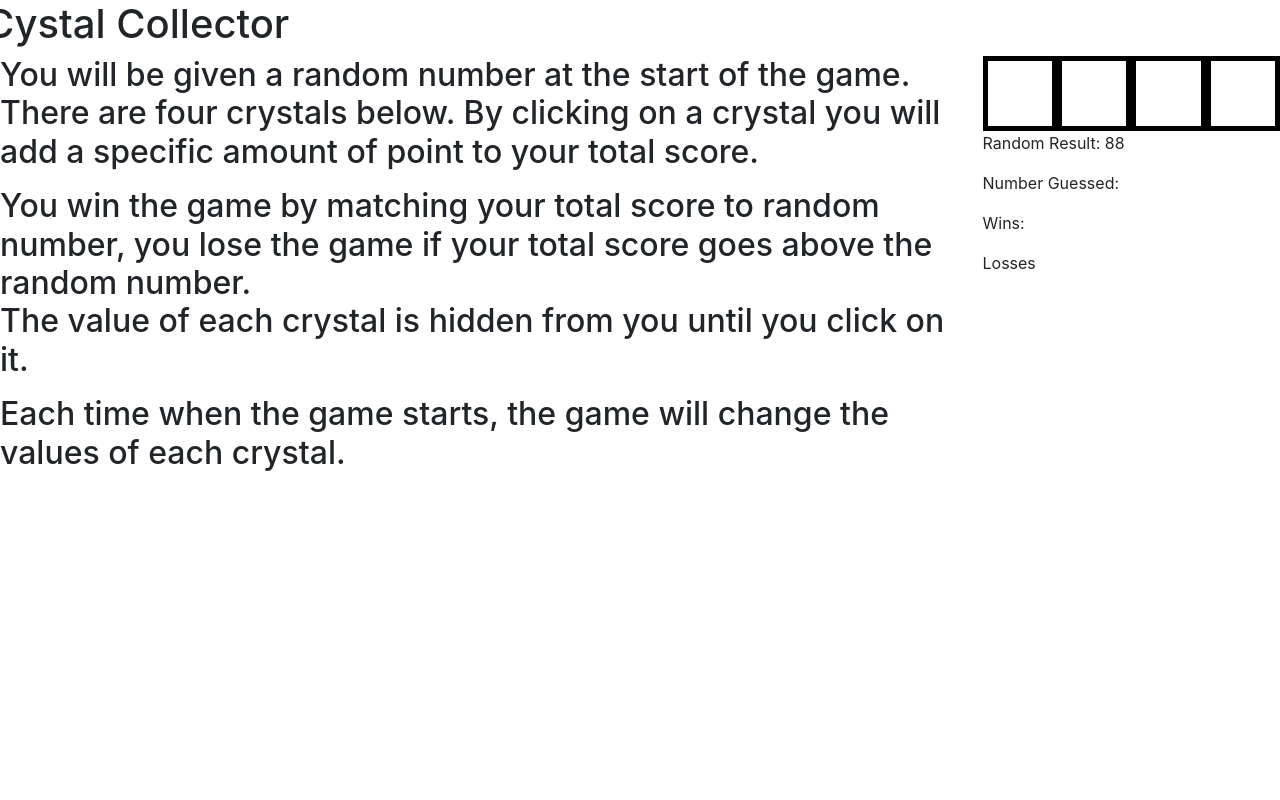
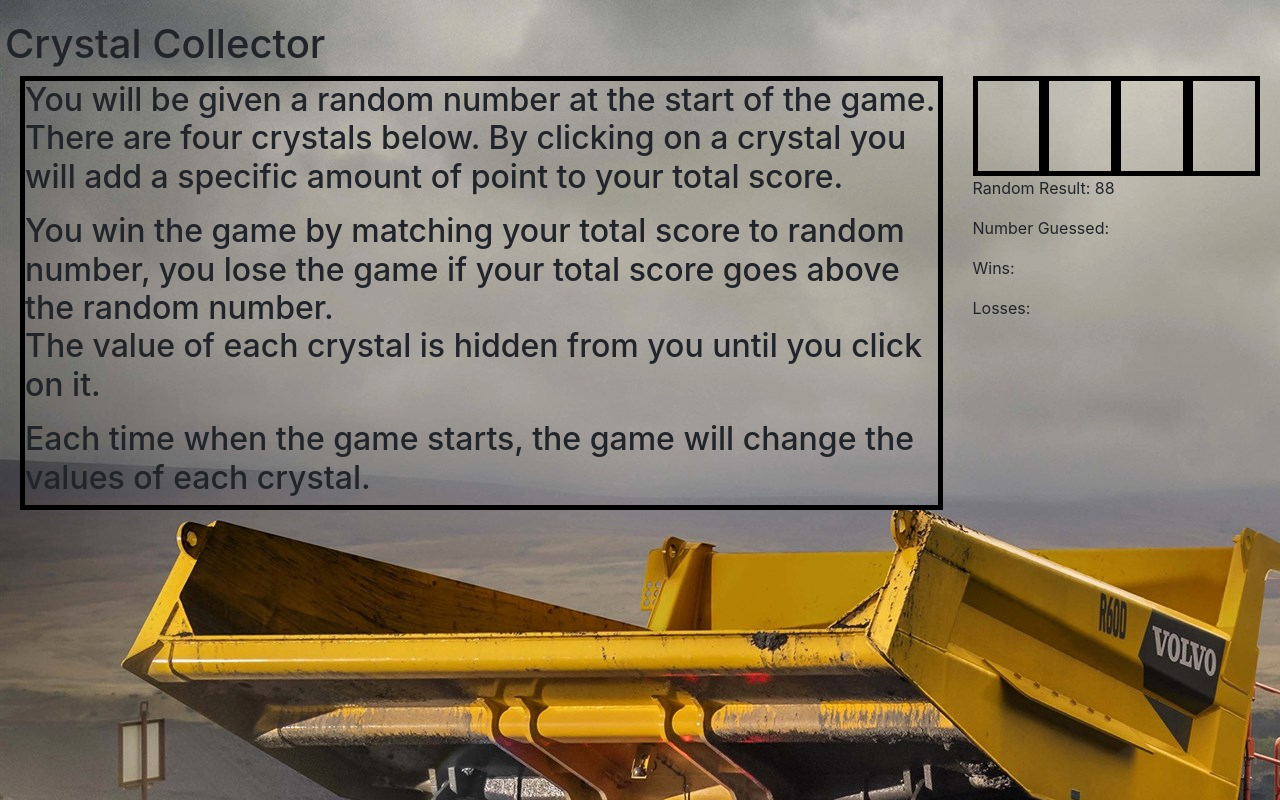
Before and after one commit to jbuentello/unit-4-game, a plain HTML site: page index.html in a window 1280 px wide. Drawn offline with nearby package versions, Linux system fonts and the light colour scheme.

Commit message:
Works but trying to find a way to seperate premade DIVS

```diff
--- a/assets/css/style.css
+++ b/assets/css/style.css
@@ -1,14 +1,30 @@
+body {
+    background-image: url(../images/miner.jpg)
+}
+
+.header{
+    text-align: center;
+}
+
+#mainWindow {
+    padding: 20px;
+}
+
+.Instructions{
+    border: 5px solid black;
+}
 
 .crystals{
     display: flex;
     justify-content: space-around;
-    background-origin: 1px solid red;
-    align items center
+    background-origin: 5px solid red;
+    align-items: center;
 }
 
 .crystalImg {
     float: left;
-    width: 75px;
-    height: 75px;
+    width: 100px;
+    height: 100px;
     border: 5px solid black;
+    /* background-color: blue; */
 }
--- a/assets/javascript/game1.js
+++ b/assets/javascript/game1.js
@@ -6,14 +6,12 @@ var lastNum = 0;
 var resetGame = function () {
     $(".crystals").empty();
 
+    randomResult = Math.floor(Math.random() * 101 ) + 19;
 
-randomResult = Math.floor(Math.random() * 101 ) + 19;
-console.log(randomResult);
 $("#result").html('Random Result: ' + randomResult);
 
 for(var i = 0; i < 4; i++) {
     var randomNum = Math.floor(Math.random() * 11) + 1;
-    console.log(randomNum);
     var crystal= $("<div>");
         crystal.attr({
             "class": 'crystalImg',
@@ -31,23 +29,19 @@ $(document).on('click', ".crystalImg", function() {
     lastNum += num;
 
     $("#lastNum").html(lastNum);
-    console.log("lastNum");
 
     if(lastNum > randomResult) {
-        losses--;
-        $("#losses").html(losses);
+        losses++;
+        $("#losses").html("Losses: " + losses);
         lastNum = 0;
-        $("#lastNum").html(lastNum);
         resetGame();
     }
     else if (lastNum === randomResult) {
         wins++;
-        $("#wins").html(wins);
-        $("#lastNum").html(lastNum);
+        $("#wins").html("Wins: " + wins);
         lastNum = 0;
         resetGame();
     }
-    console.log(lastNum);
 
 });
 
--- a/index.html
+++ b/index.html
@@ -14,7 +14,7 @@
     <div id="mainWindow">
         <div class="row">
             <div class="header">
-                <h1>Cystal Collector</h1>
+                <h1>Crystal Collector</h1>
             </div>
         </div>
         <div class="row">
@@ -22,14 +22,19 @@
                         <div class="Instructions"><h2>You will be given a random number at the start of the game.<p> There are four crystals below. By clicking on a crystal you will add a specific amount of point to your total score.</p>You win the game by matching your total score to random number, you lose the game if your total score goes above the random number. <p>The value of each crystal is hidden from you until you click on it.</p>Each time when the game starts, the game will change the values of each crystal.</h2></div>
                 </div>
                 <div class="col-lg-3 col-md col-sm col-xs" id="scoreBox">
-                        <div class="crystals"></div>
+                        <div class="crystals">
+                                <div class="crystalImg" data-random="4" id="CrystalRed"></div>
+                                <div class="crystalImg" data-random="4" id="CrystalBlue"></div>
+                                <div class="crystalImg" data-random="4" id="CrystalOrange"></div>
+                                <div class="crystalImg" data-random="4" id="CrystalGreen"></div>
+                        </div>
                                 <p id="result"></p>
 
                                 <p id="lastNum">Number Guessed:</p>
 
                                 <p id="wins">Wins:</p>
 
-                                <p id="losses">Losses</p>
+                                <p id="losses">Losses:</p>
                 </div>
             </div>
 
```
